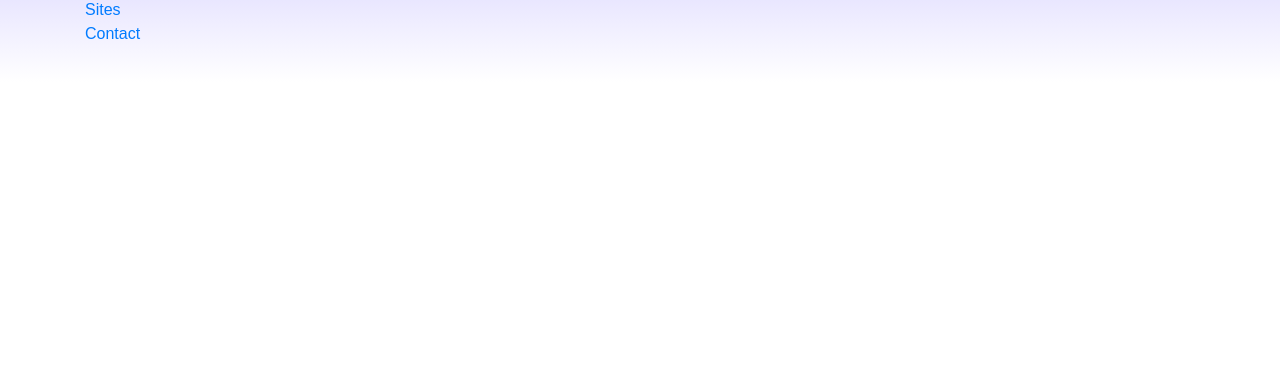
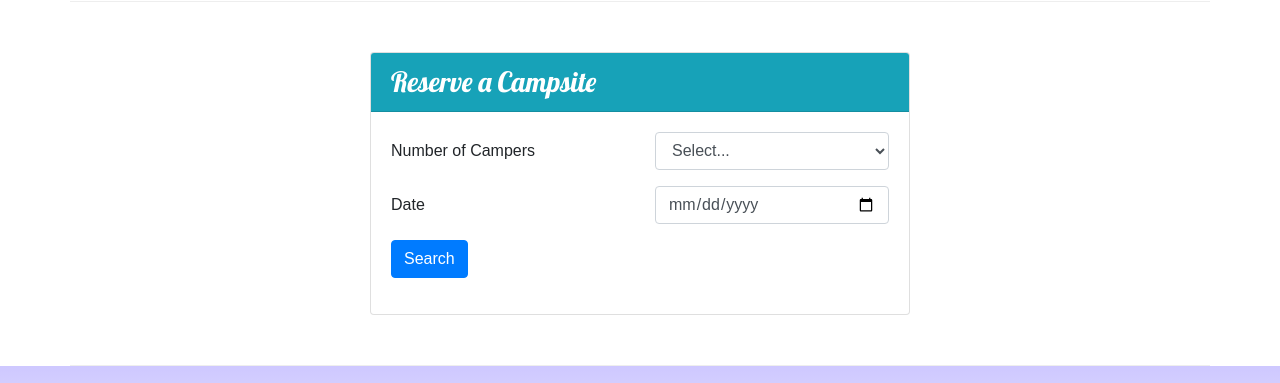
Before and after one commit to RusadeTheRed/Boostrap-Project-Setup, a website: page index.html in a window 1280 px wide. Shown: the part 1111-1494 px from the top of the page. Before the commit the page ends 1193 px from the top, so only its background shows below. Drawn offline with nearby package versions, Linux system fonts and the light colour scheme.

Commit message:
Week 2 Assignment

```diff
--- a/index.html
+++ b/index.html
@@ -30,6 +30,9 @@
                 <div class="col">
                     <h1>NuCamp</h1>
                     <h2>a better way to camp</h2>
+                </div>
+                <div class="col-md-4 col-xl-2 mt-4">
+                    <a class="btn btn-info btn-lg text-nowrap" href="#reserveForm">Reserve Campsite</a>
                 </div>
             </div>
         </div>
@@ -78,9 +81,14 @@
                 <h2>Featured Campsites</h2>
             </div>
             <div class="col">
-                <h3>React Lake Campground</h3>
-                <p>Nestled in the foothills of the Chrome Mountains, this campground on the shores of the pristine React
-                    Lake is a favorite for fly fishers.</p>
+                <div class="media">
+                    <div class="media-body align-self-center">
+                        <h3>React Lake Campground</h3>
+                        <p>Nestled in the foothills of the Chrome Mountains, this campground on the shores of the pristine React
+                            Lake is a favorite for fly fishers.</p>
+                     </div>
+                    <img class="d-flex ml-3 img-thumbnail" src="/img/react-lake-thumb.jpg" alt="React Lake Thumb">
+                </div>
             </div>
         </div>
 
@@ -99,7 +107,45 @@
             </div>
         </div>
 
+        <div class="row row-content align-items-center">
+            <div class="col-sm-6 mx-auto">
+                <div class="card">
+                    <h3 class="card-header bg-info text-white">Reserve a Campsite</h3>
+                    <div class="card-body">
+                     <form id="reserveForm">
+                         <div class="row form-group">
+                                <label class="col-sm-6 col-form-label" for="nucampers">Number of Campers</label>
+                                <div class="col">
+                                    <select name="nucampers" class="form-control" id="nucampers">
+                                    <option selected>Select...</option>
+                                    <option value="1">1</option>
+                                    <option value="2">2</option>
+                                    <option value="3">3</option>
+                                    <option value="4">4</option>
+                                    <option value="5">5</option>
+                                    <option value="6">6</option>
+                                    </select>
+                                </div>
+                        </div>
+                        <div class="row form-group">
+                                    <label class="col-sm-6 col-form-label" for="date">Date</label>
+                                <div class="col-sm-6">
+                                    <input class="form-control" type="date" id="date" name="date" placeholder="mm/dd/yyyy">
+                                </div>
+                            </div>
+                        <div class="row form-group">
+                            <div class="col">
+                                <button class="btn btn-primary" type="submit">Search</button>
+                            </div>
+                        </div>
+                    </div>
+                    </form>
+                </div>
+            </div>
+        </div>
     </div>
+     </div>
+
     <footer class="site-footer">
         <div class="container">
             <div class="row">
```
